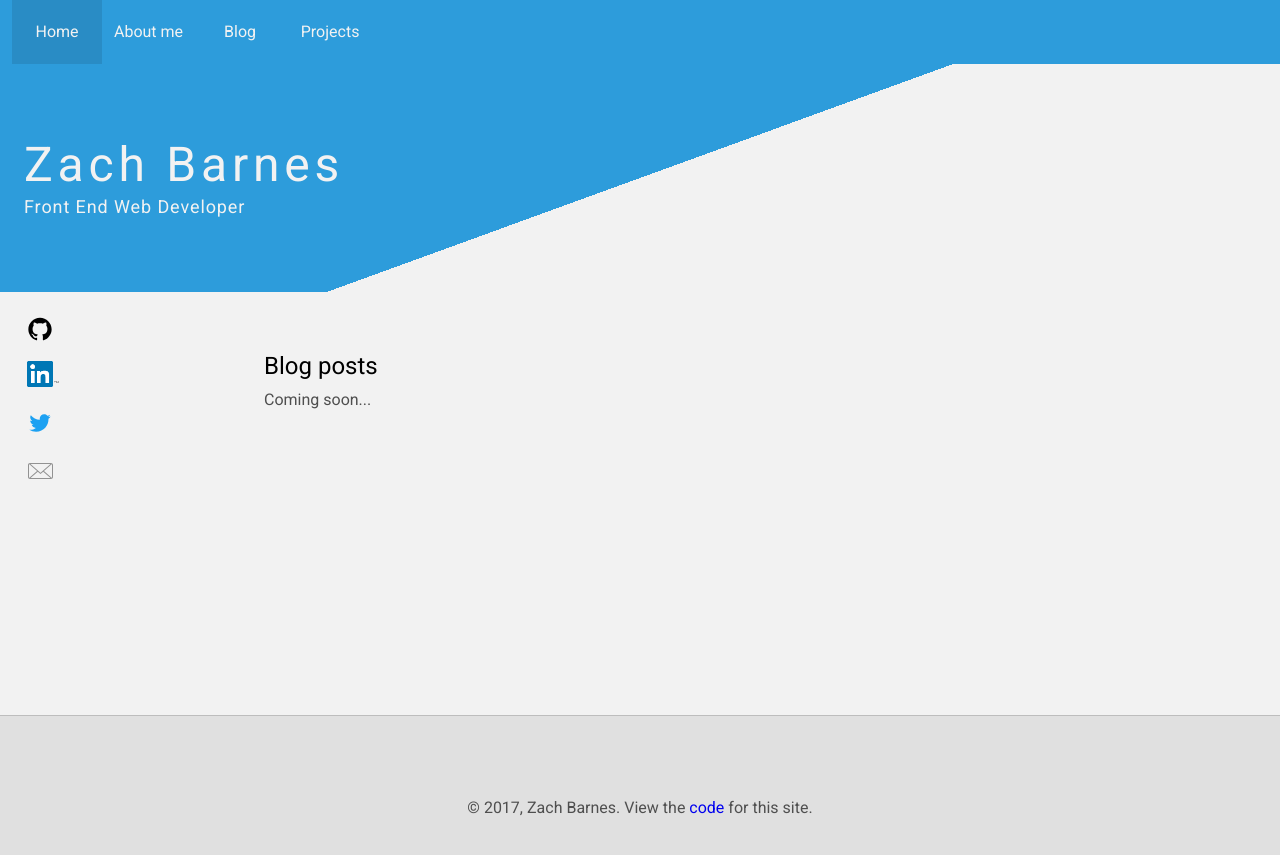
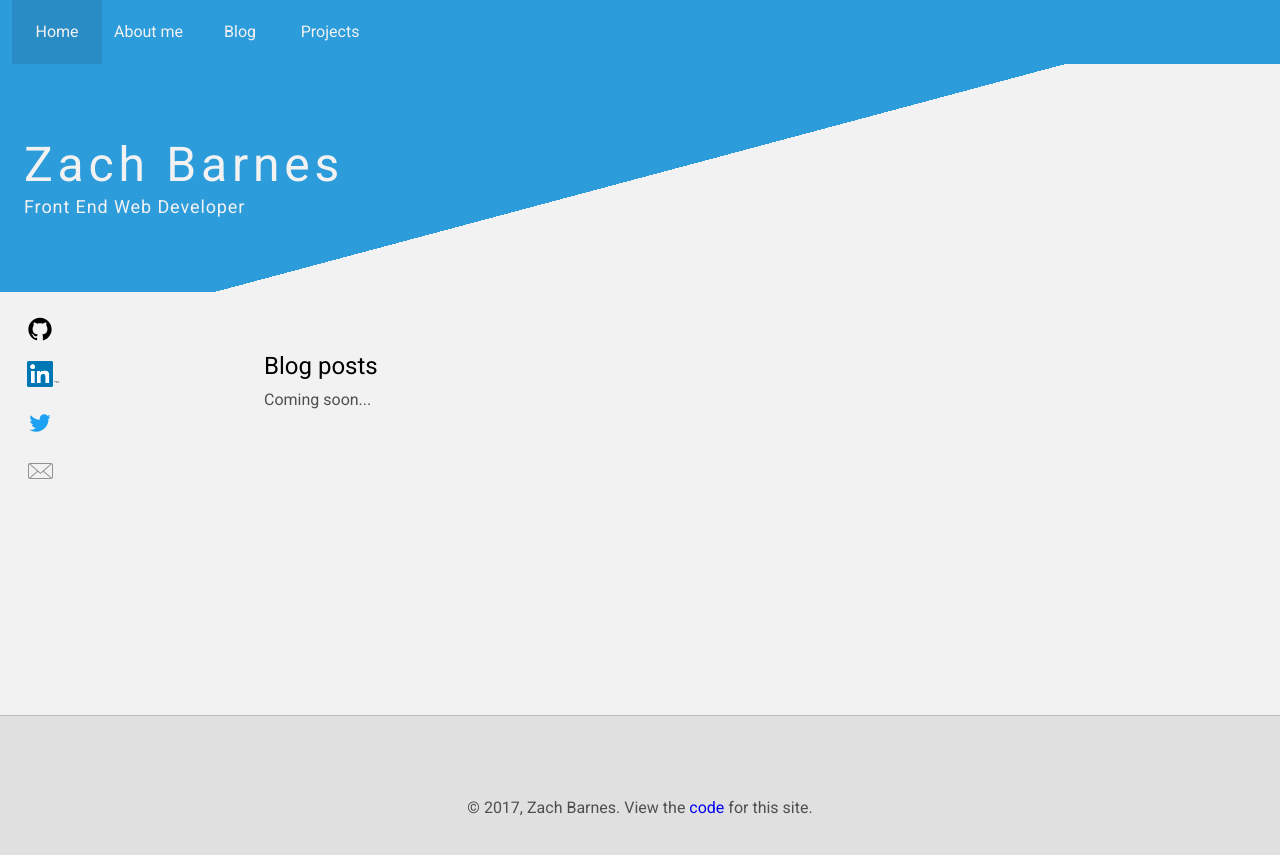
Before and after one commit to Zacharias3690/Portfolio, a Jekyll site: the page built from index.md, in a window 1280 px wide. Shown: the top 855 px of the page. Built offline with Jekyll 4.4.1, drawn with Linux system fonts in a browser that asks for light colours.

Commit message:
Change gradient

```diff
--- a/_sass/components/_hero.scss
+++ b/_sass/components/_hero.scss
@@ -13,7 +13,7 @@
     padding-top: 72px;
     padding-bottom: 72px;
 
-    background: linear-gradient(-20deg, $c-background 50%, $c-primary 50%) $c-primary;
+    background: linear-gradient(-15deg, $c-background 50%, $c-primary 50%) $c-primary;
   }
 
   &__title {
```
